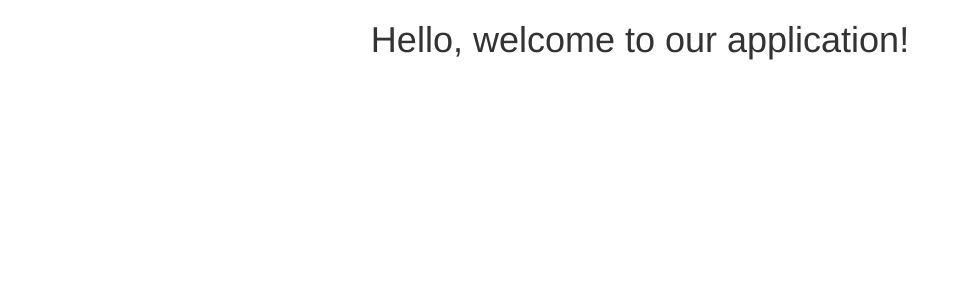
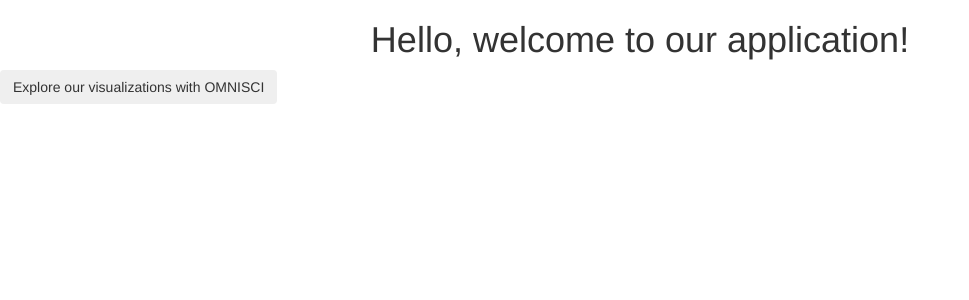
Before and after one commit to valin1/omnisci-challenge-traffic, a Flask app: page / in a window 1280 px wide. Shown: the top 300 px of the page, without its empty margins (0-969 px from the left). Run offline with Flask 2, Linux system fonts and the light colour scheme; some libraries are stand-ins or nearby versions.

Commit message:
Added a button not much

```diff
--- a/templates/index.html
+++ b/templates/index.html
@@ -3,4 +3,5 @@
 
 {% block content %}
   <h1 class ="text-center">Hello, welcome to our application!</h1>
+  <button type="button" class="btn btn-light">Explore our visualizations with OMNISCI</button>
 {% endblock %}
```
